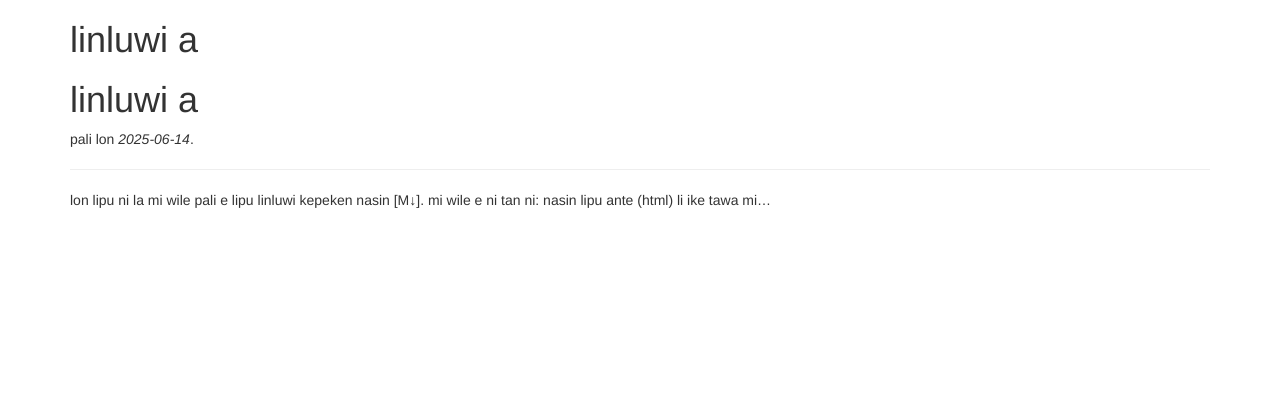
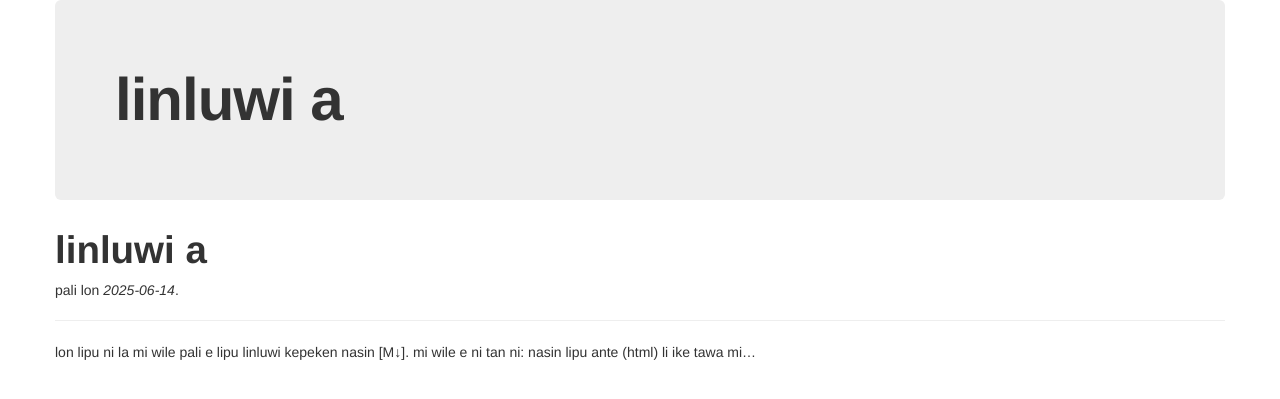
Before and after one commit to kijeEnki/linluwi, a Jekyll site: the page built from index.md, in a window 1280 px wide. Shown: the top 399 px of the page. Built offline with Jekyll 4.4.1, drawn with Linux system fonts in a browser that asks for light colours; nearby versions of some CDN libraries; our own code applies the rules of GitHub Pages for plain Markdown files; library files that are not in the unit come from our copies.

Commit message:
Update bootstrap.html

```diff
--- a/_layouts/bootstrap.html
+++ b/_layouts/bootstrap.html
@@ -4,7 +4,8 @@
     <title>{{ page.title }}</title>
     <meta name="viewport" content="width=device-width, initial-scale=1.0">
     <!-- Bootstrap -->
-    <link href="css/bootstrap.min.css" rel="stylesheet" media="screen">
+    <link href="css/bootstrap2.min.css" rel="stylesheet" media="screen">
+    <link href="css/bootstrap-responsive2.css" rel="stylesheet">
   </head>
   <body class="container">
     <div class="hero-unit">
@@ -13,6 +14,6 @@
     </div>
     {{ content }}
     <script src="https://code.jquery.com/jquery.js"></script>
-    <script src="js/bootstrap.min.js"></script>
+    <script src="js/bootstrap2.min.js"></script>
   </body>
 </html>
```
